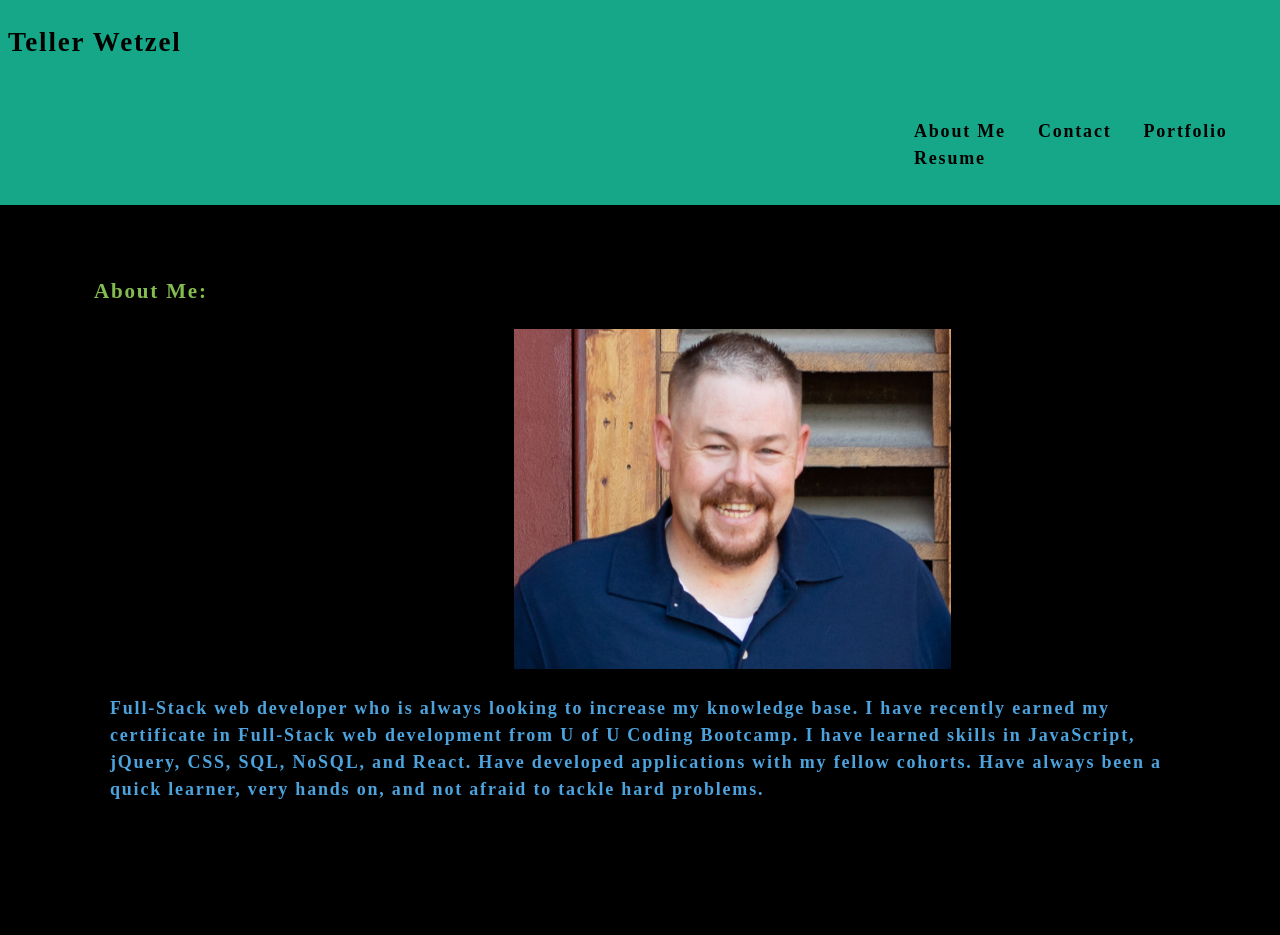
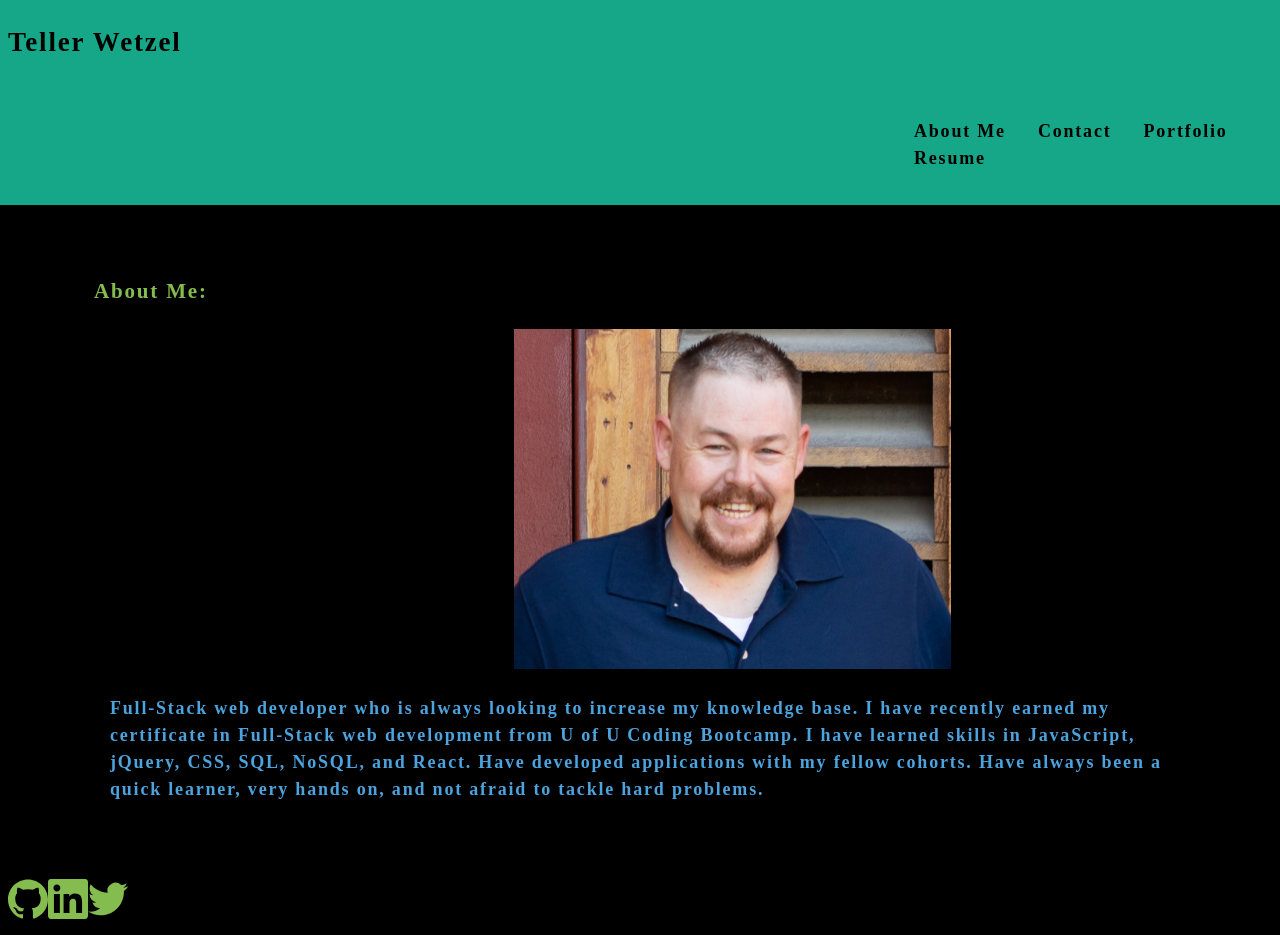
Before and after one commit to Teller35/teller-wetzel, a React (Create React App) app: page / in a window 1280 px wide. Before the commit the page ends 871 px from the top, so only its background shows below. Built offline with nearby package versions, Linux system fonts and the light colour scheme.

Commit message:
have icons for footer

```diff
--- a/package.json
+++ b/package.json
@@ -8,6 +8,7 @@
     "@testing-library/user-event": "^12.8.3",
     "react": "^17.0.2",
     "react-dom": "^17.0.2",
+    "react-icons": "^4.2.0",
     "react-scripts": "4.0.3",
     "web-vitals": "^1.1.2"
   },
--- a/src/components/APP/App.jsx
+++ b/src/components/APP/App.jsx
@@ -4,6 +4,7 @@ import About from "../About";
 import ContactForm from "../Contact";
 import Work from "../Work";
 import Resume from "../Resume"
+import Footer from "../Footer";
 
 function App() {
   const [contactSelected, setContactSelected] = useState(false);
@@ -28,7 +29,7 @@ function App() {
         resumeSelected ? (<Resume />) :
         (<About />)}
       </main>
-
+      <Footer />
     </section>
   );
 }
--- a/src/components/Footer/Footer.jsx
+++ b/src/components/Footer/Footer.jsx
@@ -1,10 +1,17 @@
 import React from "react";
+import { SiGithub } from "react-icons/si";
+import { SiLinkedin } from "react-icons/si";
+import { SiTwitter } from "react-icons/si";
 
 function Footer() {
   return (
-    <div>
-
-    </div>
+    <footer>
+      <div className="Footer">
+        <a className="Links" href=""><SiGithub size={40}/></a>
+        <a className="Links" href=""><SiLinkedin size={40}/></a>
+        <a className="Links" href=""><SiTwitter size={40}/></a>
+      </div>
+    </footer>
   );
 }
 
--- a/src/index.css
+++ b/src/index.css
@@ -92,6 +92,11 @@ textarea {
 
 strong {
   font-size: 18px;
+}
+
+.Footer {
+  justify-content: center;
+  padding: var(--spacing-one);
 }
 
 .First {
```
Also changed, not shown: public/index.html (line endings or trailing spaces), 1 other file (tests, documents, lock files or other folders).
